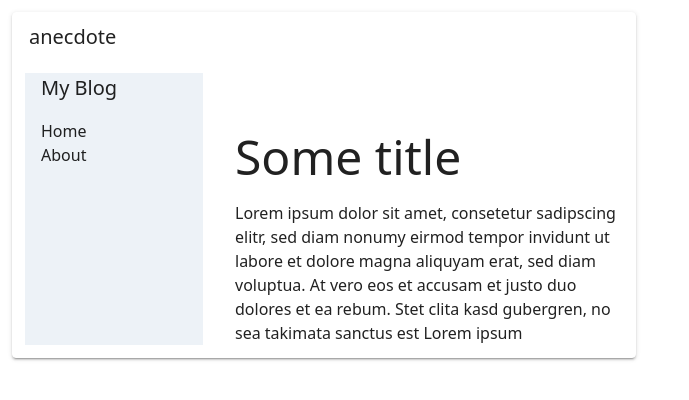
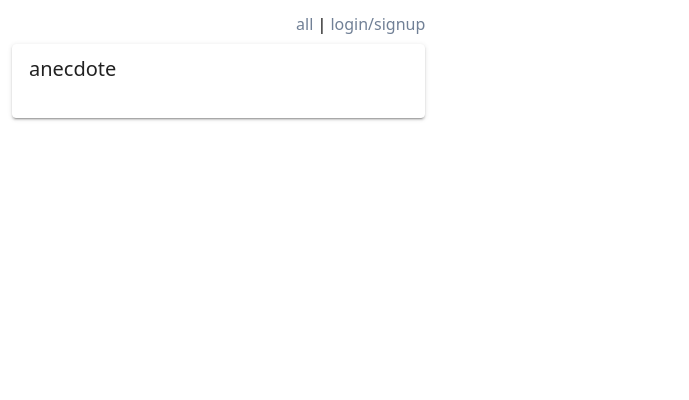
Before and after one commit to Simon-Truong/anecdote2, a Nuxt app: page / in a window 1280 px wide. Shown: the top 400 px of the page, without its empty margins (0-689 px from the left). Built offline with nearby package versions, Linux system fonts and the light colour scheme.

Commit message:
feat: added nav bar and adjusted template columns

```diff
--- a/layouts/default.vue
+++ b/layouts/default.vue
@@ -1,23 +1,54 @@
 <template>
   <v-container fluid>
     <v-row dense justify="center">
-      <v-col cols="6">
-        <v-card>
-          <v-toolbar flat dense>
-            <v-toolbar-title>anecdote</v-toolbar-title>
+      <v-col cols="4">
+        <div>
+          <nav class="mb-2 flex justify-end">
+            <ul>
+              <li v-for="item in guestNav" :key="item.name">
+                <nuxt-link class="text-gray-600 hover:underline" :to="item.link"> {{ item.name }} </nuxt-link>
+              </li>
+            </ul>
+          </nav>
 
-            <v-spacer></v-spacer>
-          </v-toolbar>
+          <v-card>
+            <v-toolbar flat dense>
+              <v-toolbar-title>anecdote</v-toolbar-title>
+            </v-toolbar>
 
-          <nuxt />
-        </v-card>
+            <nuxt />
+          </v-card>
+        </div>
       </v-col>
     </v-row>
   </v-container>
 </template>
 
-<script>
-export default {};
+<script lang="ts">
+import { Vue, Component } from 'vue-property-decorator';
+import NavItems from '../models/nav-items.model';
+
+@Component
+export default class Default extends Vue {
+  guestNav: NavItems[] = [
+    {
+      name: 'all',
+      link: 'browse',
+    },
+    {
+      name: 'login/signup',
+      link: 'login',
+    },
+  ];
+}
 </script>
 
-<style scoped></style>
+<style scoped lang="scss">
+nav li + li:before {
+  content: '|';
+}
+
+ul > li {
+  display: inline;
+}
+</style>
--- /dev/null
+++ b/models/nav-items.model.ts
@@ -0,0 +1,4 @@
+export default interface NavItems {
+  name: string;
+  link: string;
+}
--- a/package.json
+++ b/package.json
@@ -13,15 +13,15 @@
     "test": "jest"
   },
   "dependencies": {
-    "@babel/plugin-proposal-class-properties": "^7.10.1",
-    "@babel/plugin-proposal-decorators": "^7.10.1",
     "@nuxtjs/axios": "^5.3.6",
     "@nuxtjs/dotenv": "^1.4.0",
     "nuxt": "^2.0.0",
     "vue-class-component": "^7.2.3",
-    "vue-property-decorator": "^8.4.2"
+    "vue-property-decorator": "^8.5.0"
   },
   "devDependencies": {
+    "@babel/plugin-proposal-class-properties": "^7.10.1",
+    "@babel/plugin-proposal-decorators": "^7.10.1",
     "@nuxt/typescript-build": "^0.6.0",
     "@nuxtjs/eslint-config-typescript": "^1.0.0",
     "@nuxtjs/eslint-module": "^1.0.0",
--- a/pages/index.vue
+++ b/pages/index.vue
@@ -1,25 +1,6 @@
 <template>
   <section class="container">
-    <div class="grid grid-cols-3 gap-8">
-      <div class="col-span-1 bg-gray-200 px-4 pb-12">
-        <h3 class="text-xl mb-4">My Blog</h3>
-        <ul>
-          <li>
-            <nuxt-link to="/">Home</nuxt-link>
-          </li>
-          <li>
-            <nuxt-link to="/about">About</nuxt-link>
-          </li>
-        </ul>
-      </div>
-
-      <div class="col-span-2">
-        <div class="mt-12">
-          <h1 class="text-5xl pb-2">Some title</h1>
-          <p>Lorem ipsum dolor sit amet, consetetur sadipscing elitr, sed diam nonumy eirmod tempor invidunt ut labore et dolore magna aliquyam erat, sed diam voluptua. At vero eos et accusam et justo duo dolores et ea rebum. Stet clita kasd gubergren, no sea takimata sanctus est Lorem ipsum</p>
-        </div>
-      </div>
-    </div>
+    <div class="grid grid-cols-12"></div>
   </section>
 </template>
 
```
Also changed, not shown: .eslintrc.js, 1 other file (tests, documents, lock files or other folders).
